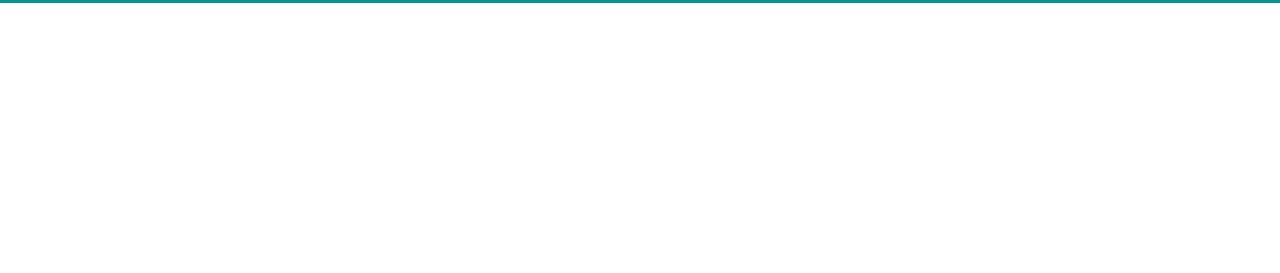
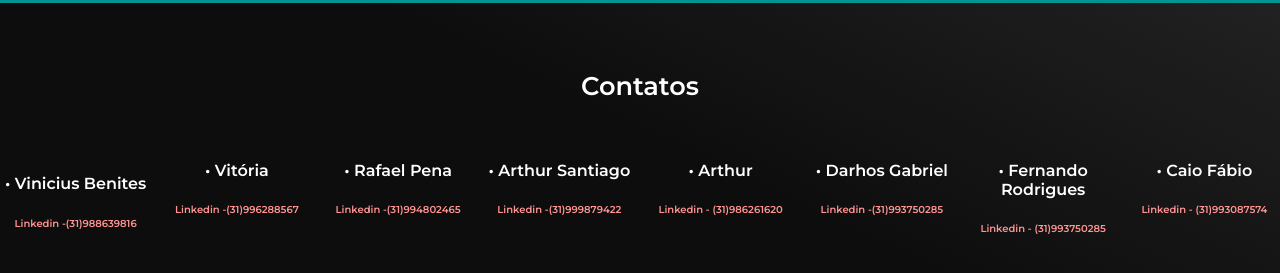
Before and after one commit to caiogomesxx/Projetolanding, a Next.js app: page / in a window 1280 px wide. Shown: the part 2162-2435 px from the top of the page. Before the commit the page ends 2165 px from the top, so only its background shows below. Built offline with nearby package versions, Linux system fonts and the light colour scheme.

Commit message:
Footer added to fourth section

```diff
--- /dev/null
+++ b/src/components/Footer.tsx
@@ -0,0 +1,63 @@
+import React from 'react';
+
+import styles from '../styles/Footer.module.css';
+
+function Footer() {
+  return (
+    <footer className={styles.footer}>
+      <div>
+        <h1 className={styles.h2}>Contatos</h1>
+        <div className={styles.nomes}>
+          <div className={styles.nome_item}>
+            <h2 className={styles.h2}>• Vinicius Benites</h2>
+            <a className={styles.a} title="Linkedin" href="http://linkedin.com/in/vinícius-benites-carvalho" target="_blank">Linkedin -</a>
+            <a className={styles.a} title="Telefone" href="(31)988639816">(31)988639816 </a>
+          </div>
+
+          <div>
+            <h2 className={styles.h2}>• Vitória</h2>
+            <a className={styles.a} title="Linkedin" href="https://www.linkedin.com/in/vit%C3%B3ria-santos-b32526206/" target="_blank">Linkedin -</a>
+            <a className={styles.a} title="Telefone" href="(31)996288567">(31)996288567 </a>
+          </div>
+
+          <div>
+            <h2 className={styles.h2}>• Rafael Pena</h2>
+            <a className={styles.a} title="Linkedin" href="http://linkedin.com/in/vinícius-benites-carvalho" target="_blank">Linkedin -</a>
+            <a className={styles.a} title="Telefone" href="(31)994802465">(31)994802465 </a>
+          </div>
+
+          <div>
+            <h2 className={styles.h2}>• Arthur Santiago</h2>
+            <a className={styles.a} title="Linkedin" href="https://www.linkedin.com/in/arthur-santiago-42b78b1ba/" target="_blank">Linkedin -</a>
+            <a className={styles.a} title="Telefone" href="(31)999879422">(31)999879422 </a>
+          </div>
+
+          <div>
+            <h2 className={styles.h2}>• Arthur </h2>
+            <a className={styles.a} title="Linkedin" href="http://linkedin.com/in/vinícius-benites-carvalho" target="_blank">Linkedin -</a>
+            <a className={styles.a} title="Telefone" href="(31)986261620"> (31)986261620 </a>
+          </div>
+
+          <div>
+            <h2 className={styles.h2}>• Darhos Gabriel</h2>
+            <a className={styles.a} title="Linkedin" href="http://linkedin.com/in/vinícius-benites-carvalho" target="_blank">Linkedin -</a>
+            <a className={styles.a} title="Telefone" href="(31)993750285">(31)993750285 </a>
+          </div>
+
+          <div>
+            <h2 className={styles.h2}>• Fernando Rodrigues</h2>
+            <a className={styles.a} title="Linkedin" href="https://www.linkedin.com/in/darhosgabriel/" target="_blank">Linkedin -</a>
+            <a className={styles.a} title="Telefone" href="(31)993750285"> (31)993750285 </a>
+          </div>
+          <div>
+            <h2 className={styles.h2}>• Caio Fábio</h2>
+            <a className={styles.a} title="Linkedin" href="https://www.linkedin.com/in/caio-fabio-478baa1a8" target="_blank">Linkedin -</a>
+            <a className={styles.a} title="Telefone" href="(31)993087574"> (31)993087574 </a>
+          </div>
+        </div>
+      </div>
+    </footer>
+  );
+}
+
+export { Footer };
--- a/src/components/section/FourthSection.tsx
+++ b/src/components/section/FourthSection.tsx
@@ -6,6 +6,7 @@
 
 import { Button } from '../form/Button';
 import { Input } from '../form/Input';
+import { Footer } from '../Footer';
 
 function FourthSection(): JSX.Element {
   const phoneNumberMask = [
@@ -27,6 +28,8 @@
   ];
 
   return (
+    <>
+
       <section id={styles.fourth_section}>
         <div className={styles.title_container}>
           <h1> Queremos te conhecer !! </h1>
@@ -88,6 +91,8 @@
           </Formik>
         </div>
       </section>
+      <Footer />
+    </>
   );
 }
 
--- /dev/null
+++ b/src/styles/Footer.module.css
@@ -0,0 +1,36 @@
+.nomes {
+  column-count: 8;
+}
+.footer {
+  background: linear-gradient(205.81deg, #242424 -7.09%, #0d0d0d 48.6%);
+  color: white;
+
+  margin: 0 auto;
+
+  width: 100%;
+  min-height: 200px;
+  padding: 50px 0;
+
+  font-size: 10px;
+  font-family:Montserrat;
+
+  text-align: center;
+
+}
+
+.footer h1 {
+  font-size: 1.6rem;
+
+  margin-bottom: 50px;
+}
+.h2 {
+  font-family:Montserrat;
+  font-size: 1rem;
+  font-weight: 600;
+  padding-bottom: 10px;
+}
+.a {
+  color: #FF9492;
+  font-weight: 600;
+  text-decoration: none;
+}
```
Lines whose indentation alone changed are shown as unchanged.
